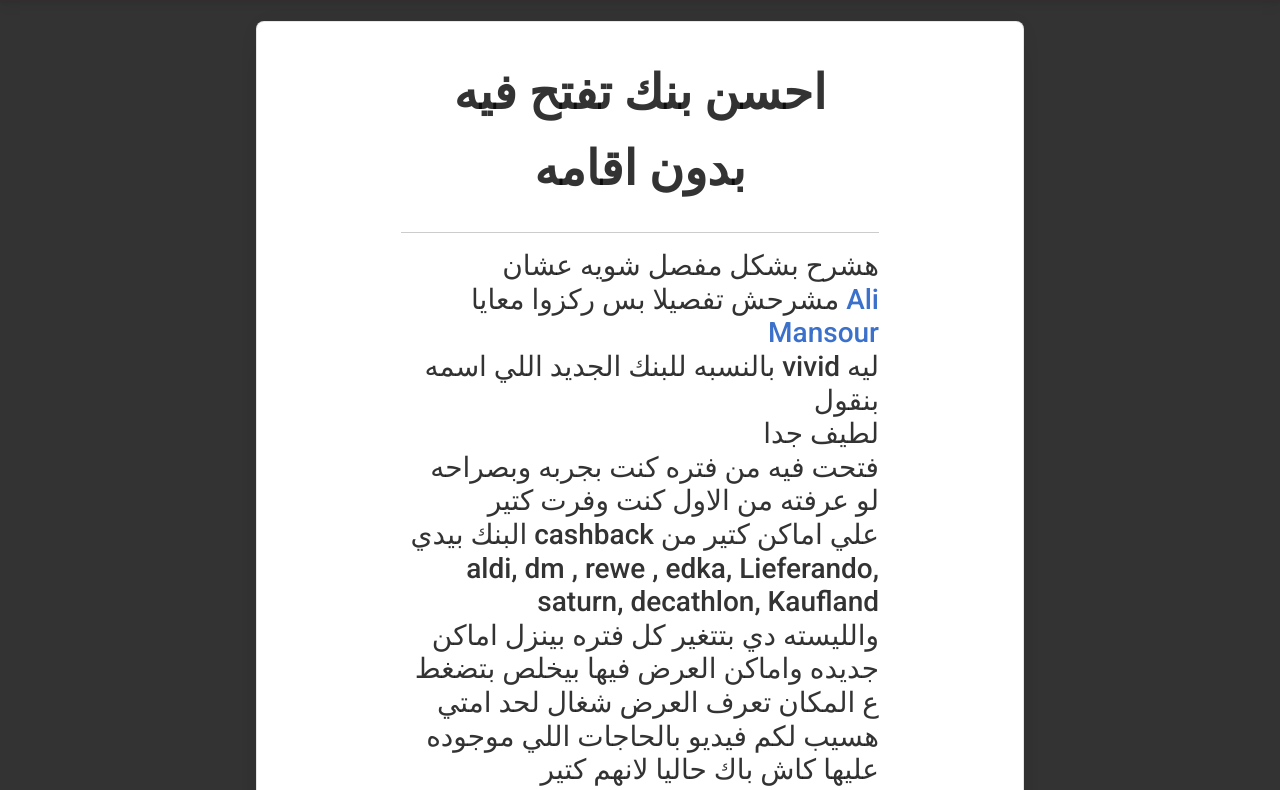
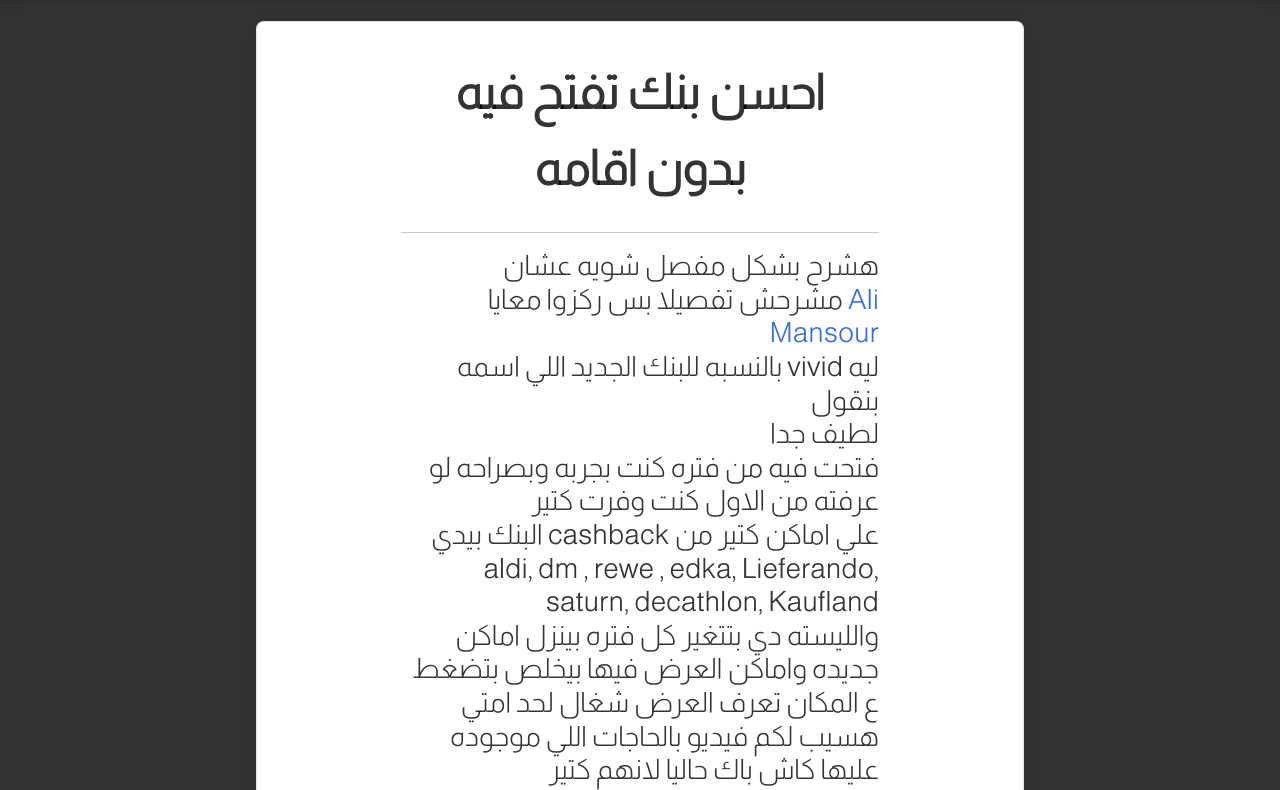
Before and after one commit to dundieh/sig, a React app: page /closedbankaccount_financialguarantor/bestbank in a window 1280 px wide. Shown: the part 58-848 px from the top of the page. Built offline with nearby package versions, Linux system fonts and the light colour scheme.

Commit message:
make it better

```diff
--- a/public/index.html
+++ b/public/index.html
@@ -7,6 +7,9 @@
     <link href="https://use.fontawesome.com/releases/v5.15.1/css/all.css" rel="stylesheet" />
     <link href="https://fonts.googleapis.com/css?family=Roboto:300,400,500,700&display=swap" rel="stylesheet" />
     <link rel="stylesheet" href="https://maxcdn.bootstrapcdn.com/bootstrap/4.0.0/css/bootstrap.min.css" integrity="sha384-Gn5384xqQ1aoWXA+058RXPxPg6fy4IWvTNh0E263XmFcJlSAwiGgFAW/dAiS6JXm" crossorigin="anonymous">
+    <link rel="preconnect" href="https://fonts.googleapis.com">
+    <link rel="preconnect" href="https://fonts.gstatic.com" crossorigin>
+    <link href="https://fonts.googleapis.com/css2?family=Almarai:wght@300&display=swap" rel="stylesheet">
     <title>الدراسة في المانيا</title>
   </head>
   <body>
--- a/src/containers/App.css
+++ b/src/containers/App.css
@@ -1,3 +1,4 @@
 .App {
   background-color: #333333;
+  font-family: 'Almarai', sans-serif;
 }
```
